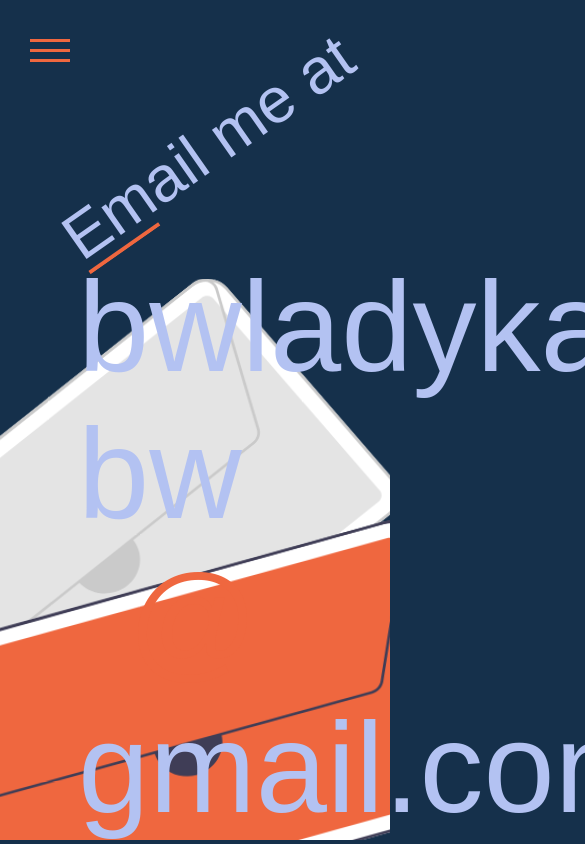
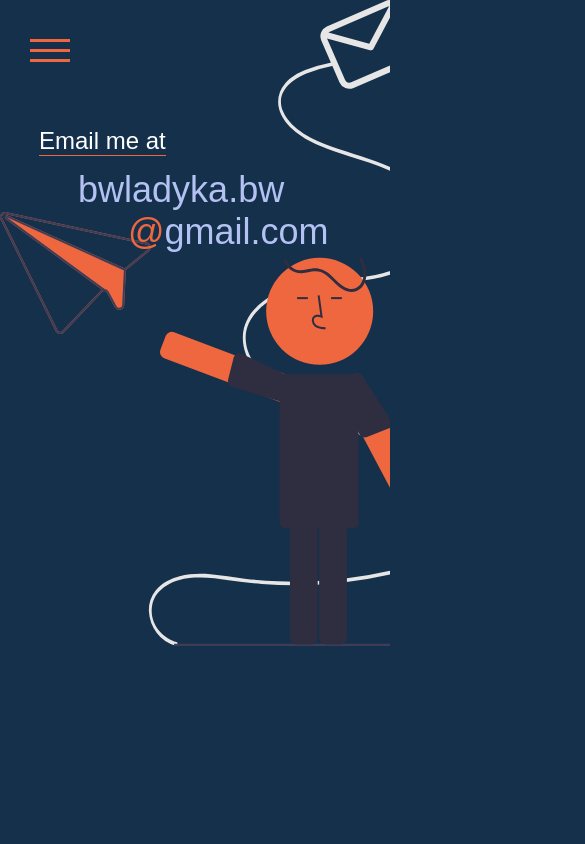
Before and after one commit to AlienQbw/portfolio-react, a React (Create React App) app: page /contact in a window 390 px wide. Shown: the top 844 px of the page, 585 px wide, since content can reach past the window. Built offline with nearby package versions, Linux system fonts and the light colour scheme.

Commit message:
basic mobile styling for the contacts page: TODO LEFT: landscape, and sub-pages in projects

```diff
--- a/src/views/contact/Contact.js
+++ b/src/views/contact/Contact.js
@@ -1,5 +1,6 @@
 import { Wrapper } from './Contact.styles';
 import MailSvg from '../../assets/svg/contact-page/MailSvg';
+import MobileSvg from '../../assets/svg/contact-page/mobile-mail.svg';
 const Contact = () => {
   return (
     <Wrapper>
@@ -26,6 +27,9 @@ const Contact = () => {
       <div className="contact-image">
         <MailSvg />
       </div>
+      <div className="contact-image-mobile">
+        <img src={MobileSvg} alt="" />
+      </div>
     </Wrapper>
   );
 };
--- a/src/views/contact/Contact.styles.js
+++ b/src/views/contact/Contact.styles.js
@@ -94,6 +94,9 @@ export const Wrapper = styled.div`
     right: 0;
     bottom: 0;
   }
+  .contact-image-mobile {
+    display: none;
+  }
   #white-env {
     animation: white-env 3s ease-in-out infinite;
     transform-origin: bottom left;
@@ -103,6 +106,51 @@ export const Wrapper = styled.div`
     animation: orange-env 3s ease-in-out infinite;
     transform-origin: bottom left;
     transform-box: fill-box;
+  }
+  /* TODO: check why does only last @media query applies */
+  @media screen and (max-width: 1000px), screen and (max-height: 450px) {
+    width: 100vw;
+    height: 100vh;
+    max-height: 100vh;
+    overflow: hidden;
+    .contact-header-1 {
+      transform: rotate(0);
+      left: 10vw;
+      top: 15vh;
+      h2 {
+        color: #fff;
+        font-size: ${({ theme: { fontSize } }) => fontSize.m};
+        border-bottom: 1px solid ${({ theme: { colors } }) => colors.orange};
+        ::after {
+          animation: none;
+        }
+      }
+    }
+    .contact-header-2 {
+      top: 20vh;
+      h1 {
+        font-size: ${({ theme: { fontSize } }) => fontSize.lm};
+      }
+    }
+    .contact-image {
+      display: none;
+    }
+    .contact-image-mobile {
+      display: block;
+    }
+  }
+  @media (orientation: landscape) and (max-width: 1000px) and (max-height: 450px) {
+    .contact-header-1 {
+      top: 30vh;
+      left: 55vw;
+    }
+    .contact-header-2 {
+      top: 40vh;
+      left: 60vw;
+    }
+    .contact-image-mobile {
+      transform: scale(0.5);
+    }
   }
   @keyframes white-env {
     0% {
```
Also changed, not shown: src/assets/svg/contact-page/mobile-mail.svg (added).
